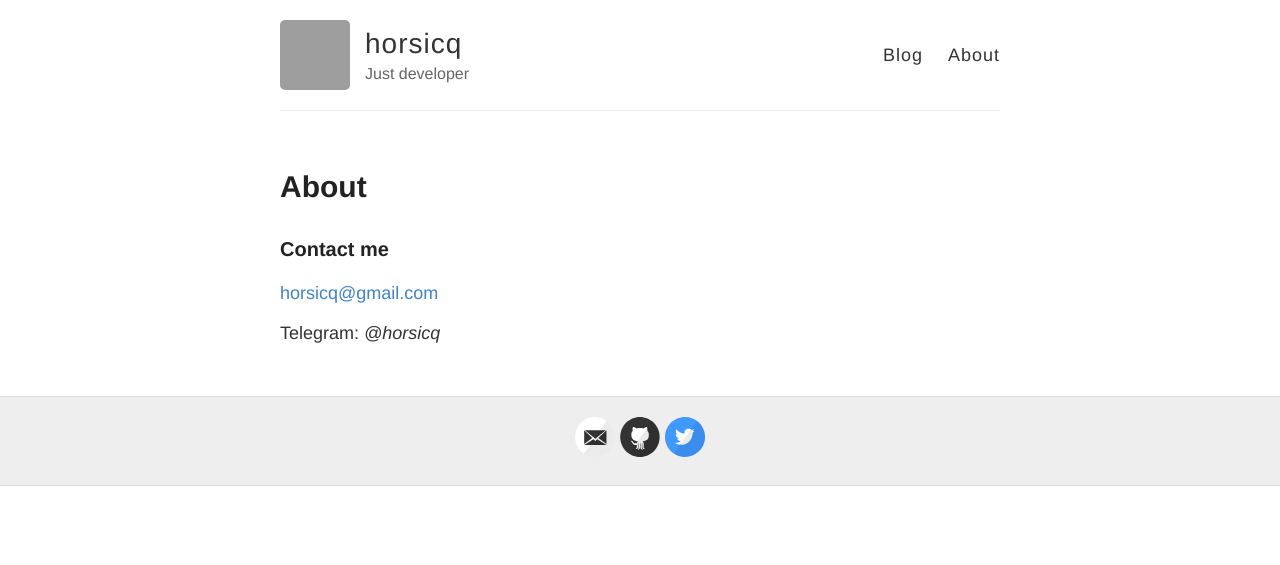
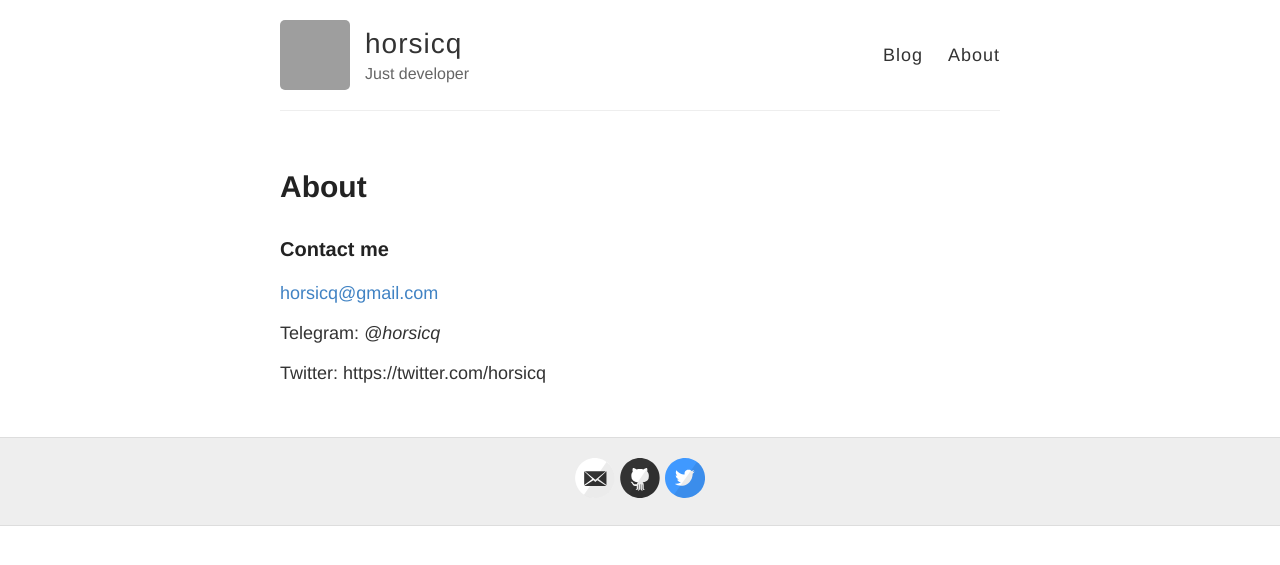
Before and after one commit to horsicq/blog, a Jekyll site: the page built from about.md, in a window 1280 px wide. Shown: the top 565 px of the page. Built offline with Jekyll 4.4.1, drawn with Linux system fonts in a browser that asks for light colours; part of the change alters nothing that is shown; grey boxes are pictures that could not be loaded.

Commit message:
Fix: 2021-12-23

```diff
--- a/about.md
+++ b/about.md
@@ -9,3 +9,5 @@ permalink: /about/
 [horsicq@gmail.com](mailto:horsicq@gmail.com)
 
 Telegram: *@horsicq*
+
+Twitter: https://twitter.com/horsicq
```
